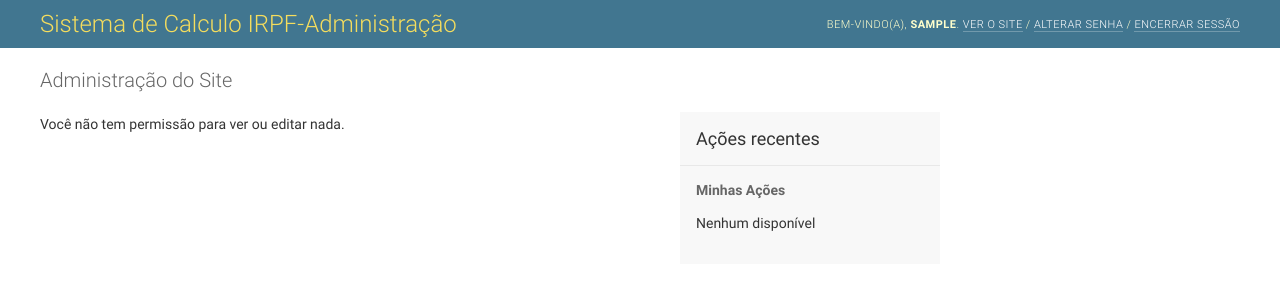
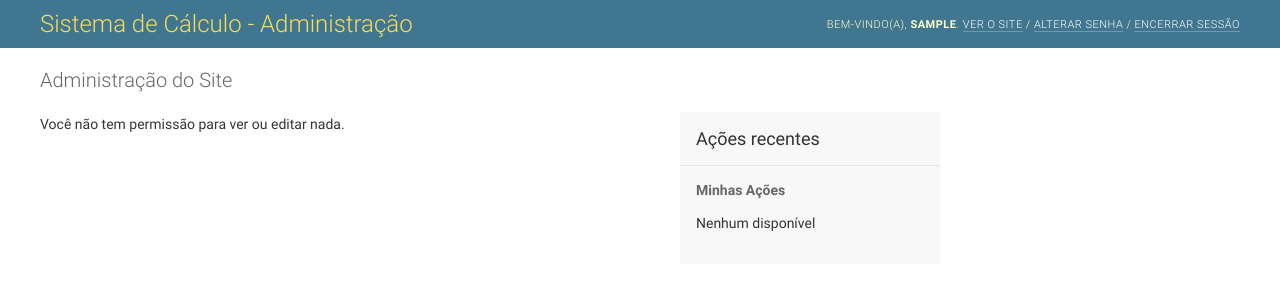
Before and after one commit to Rmc99/cpag, a Django app: page / in a window 1280 px wide. Shown: the top 300 px of the page. Run offline with Django 3.2, Linux system fonts and the light colour scheme; the visitor is signed in with stand-in values (Sample User, id 1); data comes from the database, SQL or seed files in the repository; data that the repository does not hold is empty.

Commit message:
Alterar nome padrão do django admin.

```diff
--- a/pagamento/models.py
+++ b/pagamento/models.py
@@ -41,9 +41,9 @@ class Pagamento(models.Model):
     valor_hora = models.DecimalField(max_digits=10, decimal_places=2, null=False, verbose_name="Valor da Hora")
     valor_pensao = models.DecimalField(max_digits=10, decimal_places=2, null=False, verbose_name="Pensão Alimentícia")
     valor_bruto = models.DecimalField(max_digits=10, decimal_places=2, null=False, verbose_name="Valor Bruto", default=0)
-    valor_inss = models.DecimalField(max_digits=10, decimal_places=2, null=False, verbose_name="Previdencia Oficial(INSS)", default=0, help_text="Taxa de 11%")
+    valor_inss = models.DecimalField(max_digits=10, decimal_places=2, null=False, verbose_name="Previdencia Oficial(INSS)", default=0, help_text="Desconto de 11%")
     valor_iss = models.DecimalField(max_digits=10, decimal_places=2, null=False,
-                                              verbose_name="Valor Desconto ISS", default=0, help_text="Taxa de 5%")
+                                              verbose_name="Valor Desconto ISS", default=0, help_text="Desconto de 5%")
     qtd_dependente_irpf = models.IntegerField(null=False, verbose_name="Dependentes(quantidade)", default=0, help_text="O valor da dedução é R$ 189,59 mensais, por dependente." )
     deducao_irpf = models.DecimalField(max_digits=10, decimal_places=2, null=False,
                                               verbose_name="Total de Deduções", default=0)
@@ -54,7 +54,7 @@ class Pagamento(models.Model):
     valor_liquido = models.DecimalField(max_digits=10, decimal_places=2, null=False,
                                               verbose_name="Valor Líquido", default=0)
     valor_patronal = models.DecimalField(max_digits=10, decimal_places=2, null=False,
-                                              verbose_name="Patronal", default=0, help_text="Taxa de 20%")
+                                              verbose_name="Patronal", default=0, help_text="Desconto de 20%")
     outras_deducoes = models.DecimalField(max_digits=10, decimal_places=2, null=False,
                                          verbose_name="Outras Deduções", default=0)
     dta_criacao = models.DateTimeField(editable=False, auto_now_add=True)
--- a/templates/admin/base_site.html
+++ b/templates/admin/base_site.html
@@ -1,10 +1,10 @@
 {% extends "admin/base.html" %}
 {% load i18n %}
 
-{% block title %}{{ title }} | {% trans 'Sistema de Calculo IRPF-Administração' %}{% endblock %}
+{% block title %}{{ title }} | {% trans 'Sistema de Cálculo - Administração' %}{% endblock %}
 
 {% block branding %}
-<h1 id="site-name">{% trans 'Sistema de Calculo IRPF-Administração' %}</h1>
+<h1 id="site-name">{% trans 'Sistema de Cálculo - Administração' %}</h1>
 {% endblock %}
 
 {% block nav-global %}{% endblock %}
```
